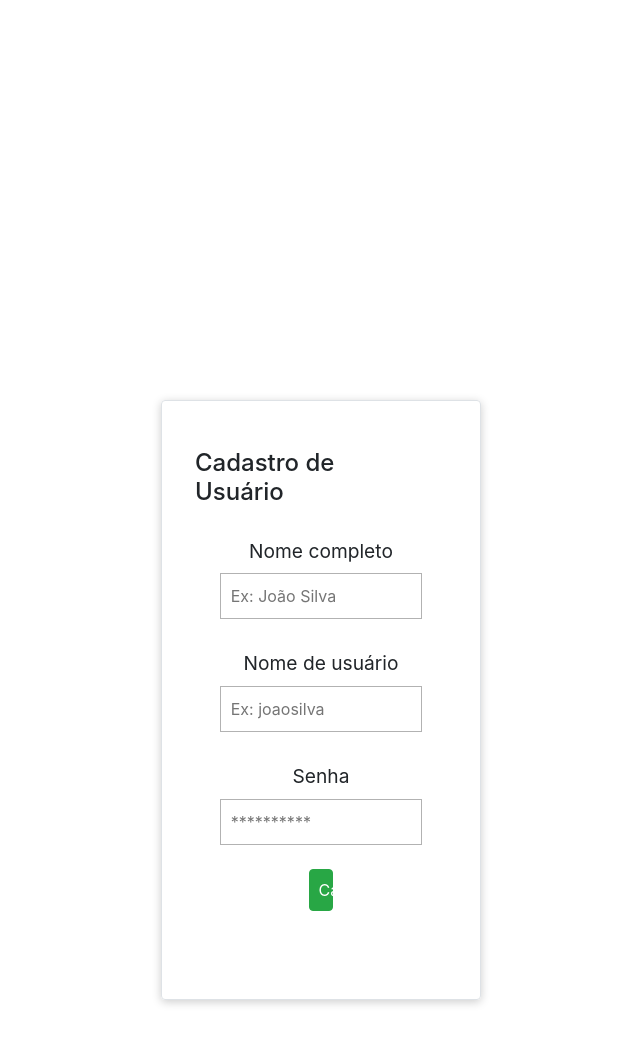
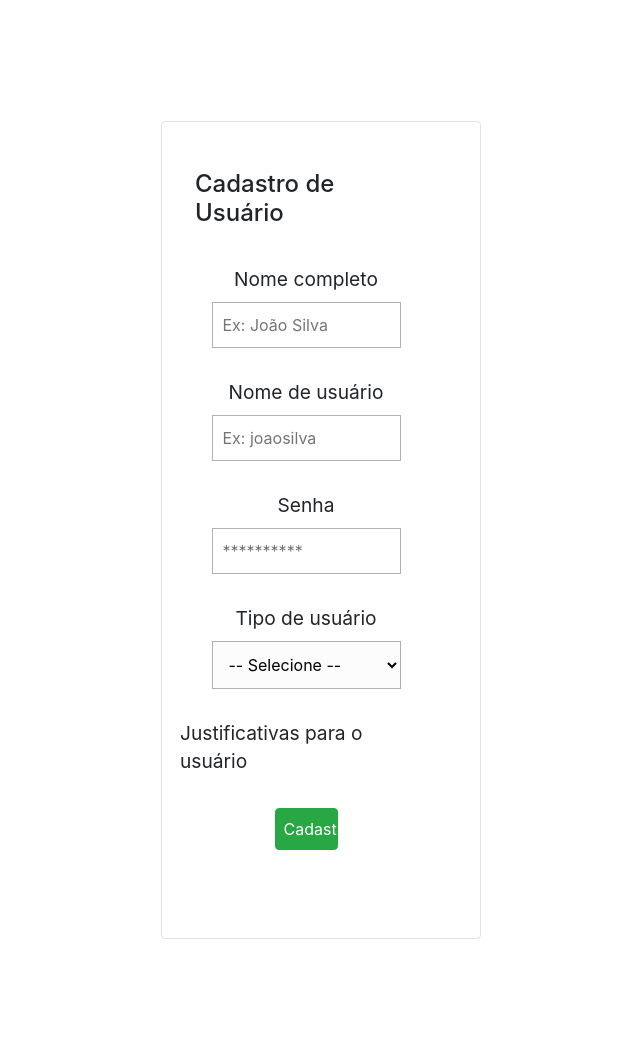
Before and after one commit to shl0mo/Dashboard_Relatorios-PHP_Bootstrap, a PHP site: page /Relatorios/cadastro.php in a window 1280 px wide. Shown: the top 1044 px of the page, without its empty margins (319-959 px from the left). Run offline with PHP 8.4, Linux system fonts and the light colour scheme; some libraries are stand-ins or nearby versions.

Commit message:
Campos de tipo de usuários e justificativa para os usuários na página de cadastro - front

```diff
--- a/cadastro.php
+++ b/cadastro.php
@@ -12,25 +12,34 @@
 </head>
 <body>
 	<div class="h-100 d-flex justify-content-center aling-items-center">
-	<div class="main-container-register position-absolute align-self-center container w-25 p-5 border rounded">
+		<div class="position-absolute align-self-center container w-25 p-5 border rounded">
 			<div class="row w-100">
 				<h4 class="h4-register d-flex align-self-center">Cadastro de Usuário</h4>
 			</div>
 			<div class="row">
 				<form class="form-register form-container" method="post" class="w-100 align-items-center d-flex">
-				<div class="form-box row align-items-center">
+					<div class="form-box row align-items-center w-100">
 							<label for="input-name" class="label-register">Nome completo</label>
 								<input id="input-name" class="w-75" name="name" type="text"  placeholder="Ex: João Silva"/>
 					</div>
-				<div class="form-box row align-items-center">
+					<div class="form-box row align-items-center w-100">
 							<label for="input-username"  class="label-register">Nome de usuário</label>
 								<input id="input-username" class="w-75" name="username" type="text" placeholder="Ex: joaosilva"/>
 					</div>
-				<div class="form-box row align-items-center">
+					<div class="form-box row align-items-center w-100">
 						<label for="input-password"  class="label-register">Senha</label>
 							<input id="input-password" class="w-75" name="password" type="text" placeholder="**********"/>
 					</div>
-				<div class="form-box row align-items-center mt-4">
+					<div class="form-box row align-items-center w-100">
+						<label for="select-usertype">Tipo de usuário</label>
+							<select id="select-usertype" class="w-75">
+								<option value="">-- Selecione --</option>
+							</select>
+					</div>
+					<div class="form-box row align-items-center w-100">
+						<label>Justificativas para o usuário</label>
+					</div>
+					<div class="form-box row align-items-center mt-4 w-100">
 						<div class="w-25 flex align-self-center">
 							<button type="submit" class="btn btn-success w-100 p-2">Cadastrar</button>
 						</div>
--- a/css/style.css
+++ b/css/style.css
@@ -93,21 +93,3 @@ label {
 	position: relative;
 	margin: 0 auto;
 }
-
-.main-container-register {
-	position: relative;
-	top: 400px !important;
-	margin: 0 auto !important;
-	box-shadow: var(--box-shadow);
-}
-
-.main-container-register .form-register {
-	display: flex;
-	flex-direction: column;
-	align-items: center;
-}
-
-.main-container-register .h4-register {
-	position: relative;
-	margin: 0 auto;
-}
```
Lines whose indentation alone changed are shown as unchanged.
